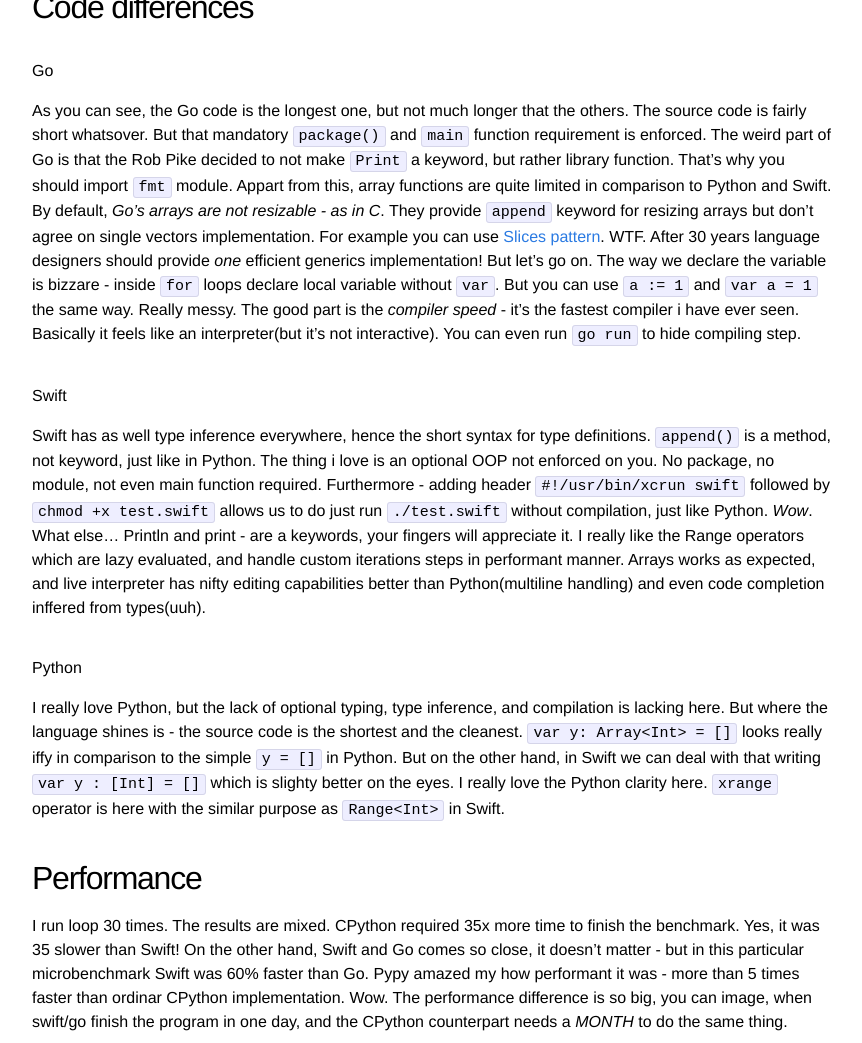
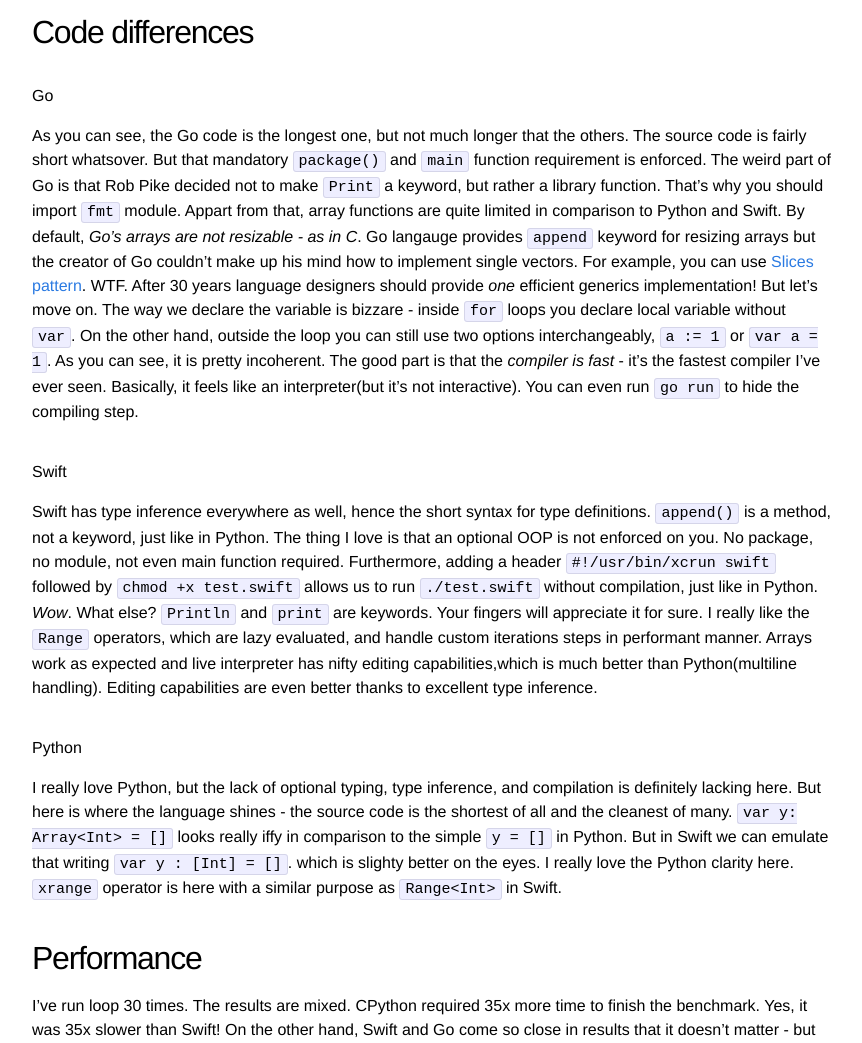
Before and after one commit to vi4m/vi4m.github.io, a Jekyll site: the page built from _posts/2015-02-22-swift-vs-others.markdown, in a window 1280 px wide and 1400 px high, scrolled down 1580 px, cut to the strip 134-1177 px from the top of the window. Shown: the whole strip, without its empty margins (208-1070 px from the left). Built offline with Jekyll 4.4.1, drawn with Linux system fonts in a browser that asks for light colours; comment, search, counter and statistics services are not loaded; some of the changed text lies outside the part shown.

Commit message:
Update 2015-02-22-swift-vs-others.markdown

```diff
--- a/_posts/2015-02-22-swift-vs-others.markdown
+++ b/_posts/2015-02-22-swift-vs-others.markdown
@@ -5,56 +5,56 @@
 
 ## Motivation
 
-Swift is the new programming language brought to you by Apple last year. It brings freshness to the world of C, Python, Ruby, Rust, Go world with the new ideas. The language is *not* as beautiful as Python, and is *not* as fast as raw C, and compile speed is noting to compete with Go. But the Swift's motivation was to hit the sweet spot between C , Python and go. I strongly recommend to read the Swift Book [for example here](https://dl.dropboxusercontent.com/u/20996794/Swift%20Programming%20Language.pdf)
+Swift is the new programming language brought to you by Apple last year. It brings a refreshing air of novelty to the world of C, Python, Ruby, Rust and Go. The language is neither as beautiful as Python nor as fast as raw C, and the compile speed is  cannot compete with Go. But the motivation behind Swift was to hit the sweet spot between C, Python and Go. I strongly recommend reading the Swift Book [for example here](https://dl.dropboxusercontent.com/u/20996794/Swift%20Programming%20Language.pdf)
 
-Apple put Swift side by side with Python during the presentation. Why?
+Apple prepared thorough comparison of Swift and Python during the presentation. Much as they are similar, they are different by two yet essential characteristic features:
 
-- both languages share the same language simplicity (for example print is the keyword, OOP programming is optional)
+- both languages share the same language simplicity (for example, `print` is the keyword, OOP programming is optional)
 - both are great interactive interpreters( `swift` vs `swiftc`)
 - both can be used for scripting purposes (`#!/usr/bin/xcrun swift`)
+
 - but the performance differs between these languages and
-- Swift is not Open Source yet, Booo!
+- Swift is not Open Source yet. Booo!
 
 ![wcdxk-2](https://cloud.githubusercontent.com/assets/552398/6324247/b2d2f7cc-bb37-11e4-91b8-dc7c33b5fef3.jpg){: .center-image }
 
 
-Swift underlaying technology is based on LLVM, which handles all of the data structures, all compiling and optimization tasks on its own. LLVM is used also by PyPy, CLang and other languages as well.
+Technology underlying Swift is based on LLVM, which handles all of the data structures, all compiling and optimization tasks on its own. LLVM is used also by PyPy, CLang, and other languages as well.
 
 ## Is it really as fast as advertised?
 
-Last week Swift 1.2 was released so i decided to write small benchmark game for
+Last week Swift 1.2 was released so I decided to write a small benchmark game for
 - Swift
 - Google's GO
 - CPython
 - PyPy
 
-It was delightfull to simultanously write code for 4 platforms in multisplit code editor window :-)
-The alghorithm is faily easy - creating 1M array and filling with the incremental integers(64 bit ints). Then, creating another array which consits of sum of every 2 elements from first array. It de facto tests memory read / write access time. Then again, try to sum ap all of the array reading every 100th element - it should be very difficult to inline it properly, but who knows what Swift can do :->
+It was delightfull to simultanously write the code for 4 platforms in multisplit code editor window :-)
+The alghorithm is fairly easy - creating 1M array and filling it with the incremented integers(64 bit ints). Then, creating another array, which consits of sum of every 2 elements from the first array. De facto it tests memory read / write access time. Then comes the next step: summing up every 100th element of the array - it should be very difficult to inline it properly, but who knows what Swift can do ? :->
 
 ![first](https://cloud.githubusercontent.com/assets/552398/6321021/40071842-baef-11e4-8a9e-c825642ca15c.png){: .center-image }
 
 ## Code differences
 
 # Go
-As you can see, the Go code is the longest one, but not much longer that the others. The source code is fairly short whatsover. But that mandatory `package()` and `main` function requirement is enforced. The weird part of Go is that the Rob Pike decided to not make `Print` a keyword, but rather library function. That's why you should import `fmt` module. Appart from this, array functions are quite limited in comparison to Python and Swift. By default, *Go's arrays are not resizable - as in C*. They provide `append` keyword for resizing arrays but don't agree on single vectors implementation. For example you can use [Slices pattern](http://golang.org/doc/effective_go.html#slices). WTF. After 30 years language designers should provide *one* efficient generics implementation! But let's go on. The way we declare the variable is bizzare - inside `for` loops declare local variable without `var`. But you can use `a := 1` and `var a = 1` the same way. Really messy.
-The good part is the _compiler speed_ - it's the fastest compiler i have ever seen. Basically it feels like an interpreter(but it's not interactive). You can even run `go run` to hide compiling step.
+As you can see, the Go code is the longest one, but not much longer that the others. The source code is fairly short whatsover. But that mandatory `package()` and `main` function requirement is enforced. The weird part of Go is that Rob Pike decided not to make `Print` a keyword, but rather a library function. That's why you should import `fmt` module. Appart from that, array functions are quite limited in comparison to Python and Swift. By default, *Go's arrays are not resizable - as in C*. Go langauge provides `append` keyword for resizing arrays but the creator of Go couldn't make up his mind how to implement single vectors. For example,  you can use [Slices pattern](http://golang.org/doc/effective_go.html#slices). WTF. After 30 years language designers should provide *one* efficient generics implementation! But let's move on. The way we declare the variable is bizzare - inside `for` loops you declare local variable without `var`. On the other hand, outside the loop you can still use two options interchangeably, `a := 1` or `var a = 1`. As you can see, it is pretty incoherent.
+The good part is that the _compiler is fast_ - it's the fastest compiler I've ever seen. Basically, it feels like an interpreter(but it's not interactive). You can even run `go run` to hide the compiling step.
 
 # Swift
-Swift has as well type inference everywhere, hence the short syntax for type definitions.
-`append()` is a method, not keyword, just like in Python. The thing i love is an optional OOP not enforced on you.
-No package, no module, not even main function required. Furthermore - adding header `#!/usr/bin/xcrun swift` followed by `chmod +x test.swift` allows us to do just run `./test.swift` without compilation, just like Python. *Wow*.
-What else... Println and print - are a keywords, your fingers will appreciate it. I really like the Range operators which are lazy evaluated, and handle custom iterations steps in performant manner. Arrays works as expected, and live interpreter has nifty editing capabilities better than Python(multiline handling) and even code completion inffered from types(uuh).
+Swift has type inference everywhere as well, hence the short syntax for type definitions.
+`append()` is a method, not a keyword, just like in Python. The thing I love is that an optional OOP is not enforced on you.
+No package, no module, not even main function required. Furthermore, adding a header `#!/usr/bin/xcrun swift` followed by `chmod +x test.swift` allows us to run `./test.swift` without compilation, just like in Python. *Wow*.
+What else? `Println` and `print` are keywords. Your fingers will appreciate it for sure. I really like the `Range` operators, which are lazy evaluated, and handle custom iterations steps in performant manner. Arrays work as expected and live interpreter has nifty editing capabilities,which is much better than Python(multiline handling). Editing capabilities are even better thanks to excellent type inference.
 
 # Python
-I really love Python, but the lack of optional typing, type inference, and compilation is lacking here.
-But where the language shines is - the source code is the shortest and the cleanest. `var y: Array<Int> = []` looks really iffy in comparison to the simple `y = []` in Python. But on the other hand, in Swift we can deal with that writing `var y : [Int] = []` which is slighty better on the eyes. I really love the Python clarity here. `xrange` operator is here with the similar purpose as `Range<Int>` in Swift.
+I really love Python, but the lack of optional typing, type inference, and compilation is definitely lacking here.
+But here is where the language shines - the source code is the shortest of all and the cleanest of many. `var y: Array<Int> = []` looks really iffy in comparison to the simple `y = []` in Python. But in Swift we can emulate that writing `var y : [Int] = []`. which is slighty better on the eyes. I really love the Python clarity here. `xrange` operator is here with a similar purpose as `Range<Int>` in Swift.
 
 ## Performance
 
-I run loop 30 times. The results are mixed.
-CPython required 35x more time to finish the benchmark. Yes, it was 35 slower than Swift! On the other hand, Swift and Go comes so close, it doesn't matter - but in this particular microbenchmark Swift was 60% faster than Go.
-Pypy amazed my how performant it was - more than 5 times faster than ordinar CPython implementation. Wow.
-The performance difference is so big, you can image, when swift/go finish the program in one day, and the CPython counterpart needs a *MONTH* to do the same thing.
+I've run loop 30 times. The results are mixed.
+CPython required 35x more time to finish the benchmark. Yes, it was 35x slower than Swift! On the other hand, Swift and Go come so close in results that it doesn't matter - but in this particular microbenchmark Swift was 60% faster than Go.
+It trully amazed me how performant `PyPy` was - more than 5x faster than generic CPython implementation. Wow.
 
 The run times for all implementations:
 
```
